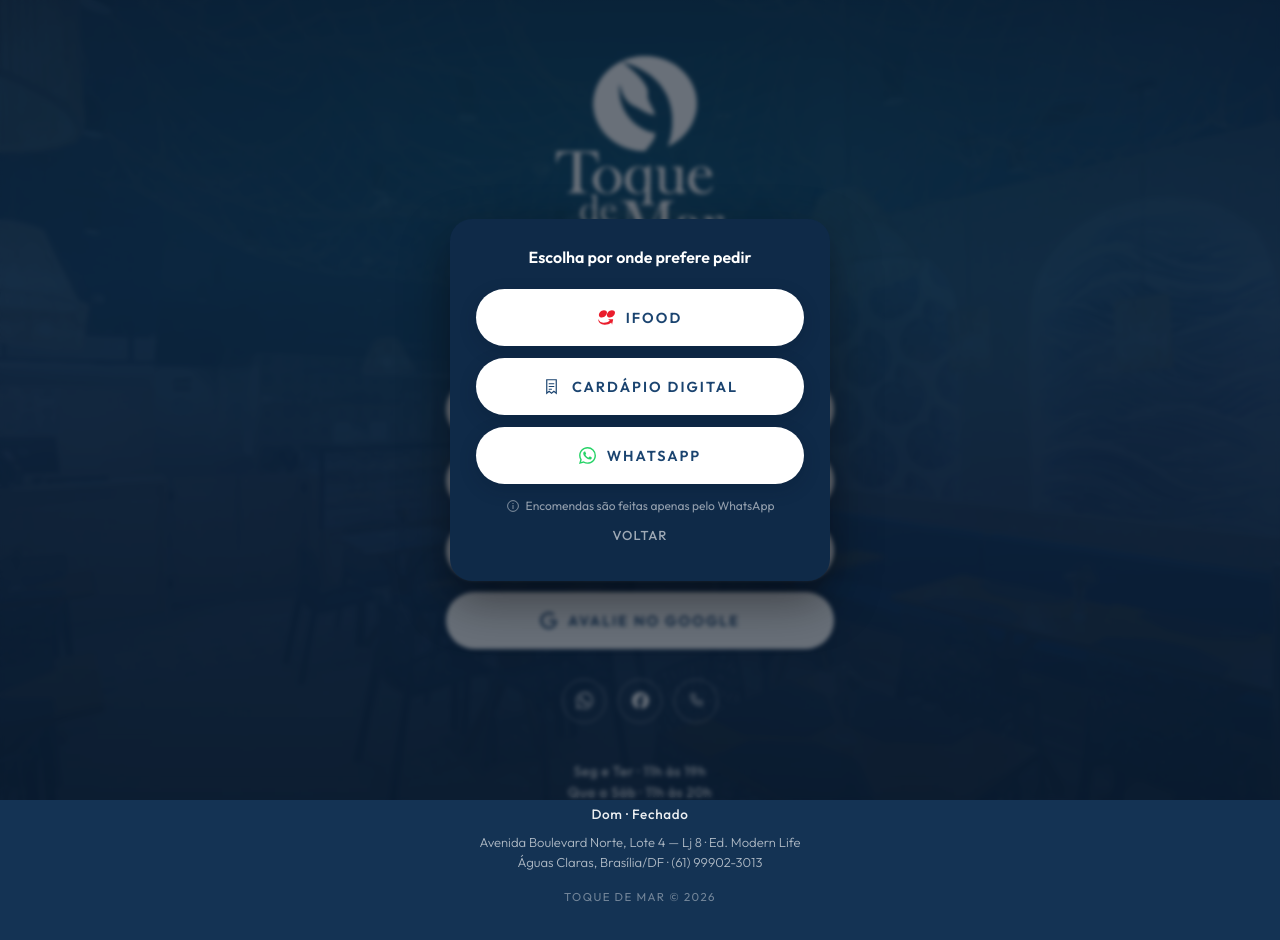
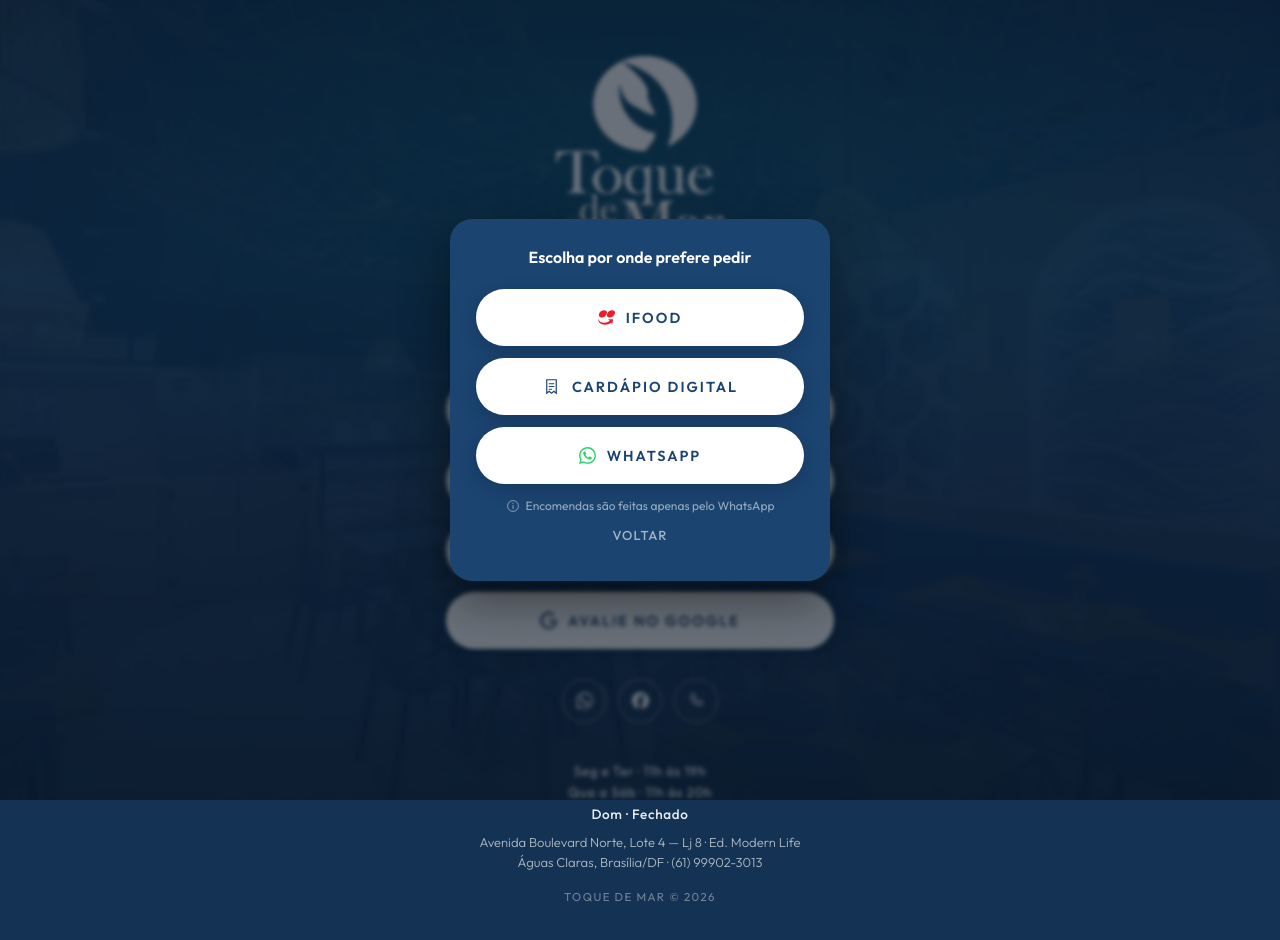
Before and after one commit to caioluan4/toque-de-mar, a plain HTML site: page index.html in a window 1280 px wide. Both pictures are taken after a click on the link "DELIVERY: PEÇA AQUI". Drawn offline with Linux system fonts and the light colour scheme.

Commit message:
Ajusta azul do card dos modais para combinar com o fundo da página
Co-Authored-By: Claude Sonnet 5 <noreply@anthropic.com>

```diff
--- a/index.html
+++ b/index.html
@@ -38,7 +38,7 @@
   }
   .loc-overlay{position:fixed;inset:0;z-index:20;background:rgba(6,18,32,.6);display:none;align-items:center;justify-content:center;backdrop-filter:blur(2px);padding:24px}
   .loc-overlay.open{display:flex}
-  .loc-sheet{width:100%;max-width:380px;background:#0f2a48;border-radius:22px;padding:28px 26px 26px;box-shadow:0 20px 50px rgba(0,0,0,.45)}
+  .loc-sheet{width:100%;max-width:380px;background:#1B4470;border-radius:22px;padding:28px 26px 26px;box-shadow:0 20px 50px rgba(0,0,0,.45)}
   .loc-title{margin:0 0 6px;color:#fff;font-size:16px;font-weight:600;text-align:center}
   .loc-title.loc-title-only{margin-bottom:22px}
   .loc-addr{margin:0 0 22px;color:rgba(255,255,255,.7);font-size:13px;text-align:center;line-height:1.5}
```
